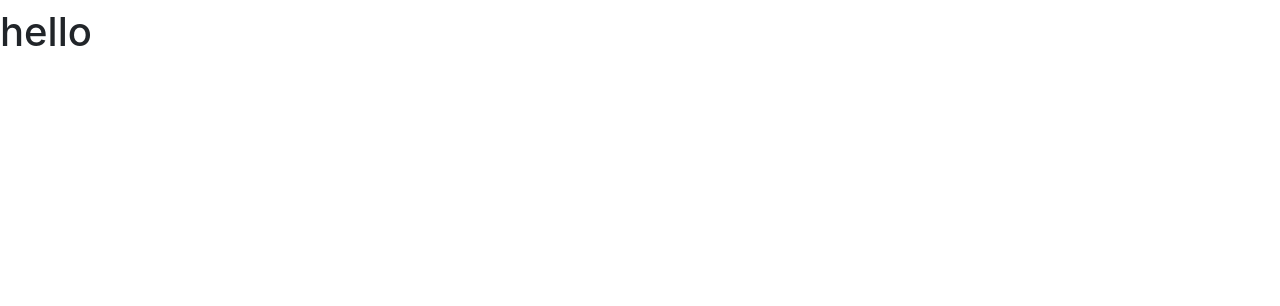
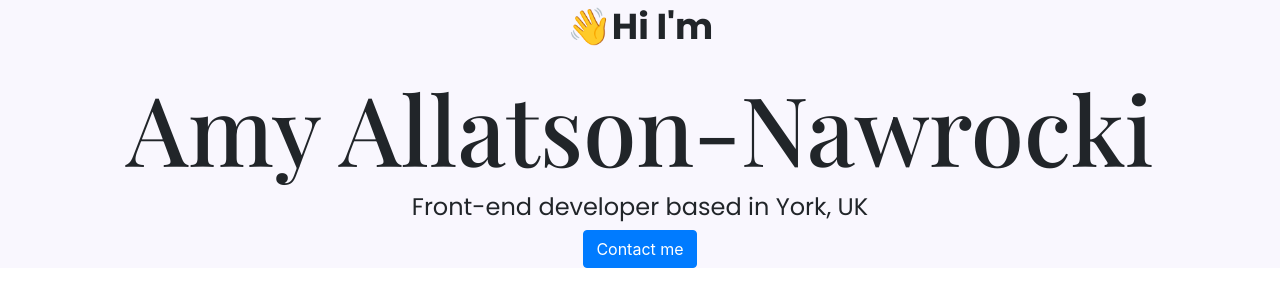
Before and after one commit to amyrosejoyce/portfolioarjres, a plain HTML site: page index.html in a window 1280 px wide. Drawn offline with nearby package versions, Linux system fonts and the light colour scheme; a web font is replaced by a local one.

Commit message:
css for hero

```diff
--- a/index.html
+++ b/index.html
@@ -24,6 +24,12 @@
       crossorigin="anonymous"></script>
   </head>
   <body>
-    <h1 class="mt-2">hello</h1>
+    <div class="hero">
+      <p>👋Hi I'm</p>
+      <h1>Amy Allatson-Nawrocki</h1>
+      <h2>Front-end developer based in York, UK</h2>
+
+      <a href="#" class="btn btn-primary">Contact me</a>
+    </div>
   </body>
 </html>
--- a/src/style.css
+++ b/src/style.css
@@ -1,2 +1,28 @@
-/*font-family: "Playfair Display", serif;
-/font-family: "Poppins", sans-serif;/
+h1,
+h2,
+h3,
+h4,
+h5,
+h6 {
+  font-family: "playfair display", serif;
+}
+
+.hero {
+  background: #f9f7fe;
+  text-align: center;
+}
+
+.hero p {
+  font-family: "poppins", serif;
+  font-size: 36px;
+  font-weight: bold;
+}
+.hero h1 {
+  font-size: 96px;
+}
+
+.hero h2 {
+  font-family: "poppins", serif;
+  font-size: 24px;
+  font-weight: normal;
+}
```
